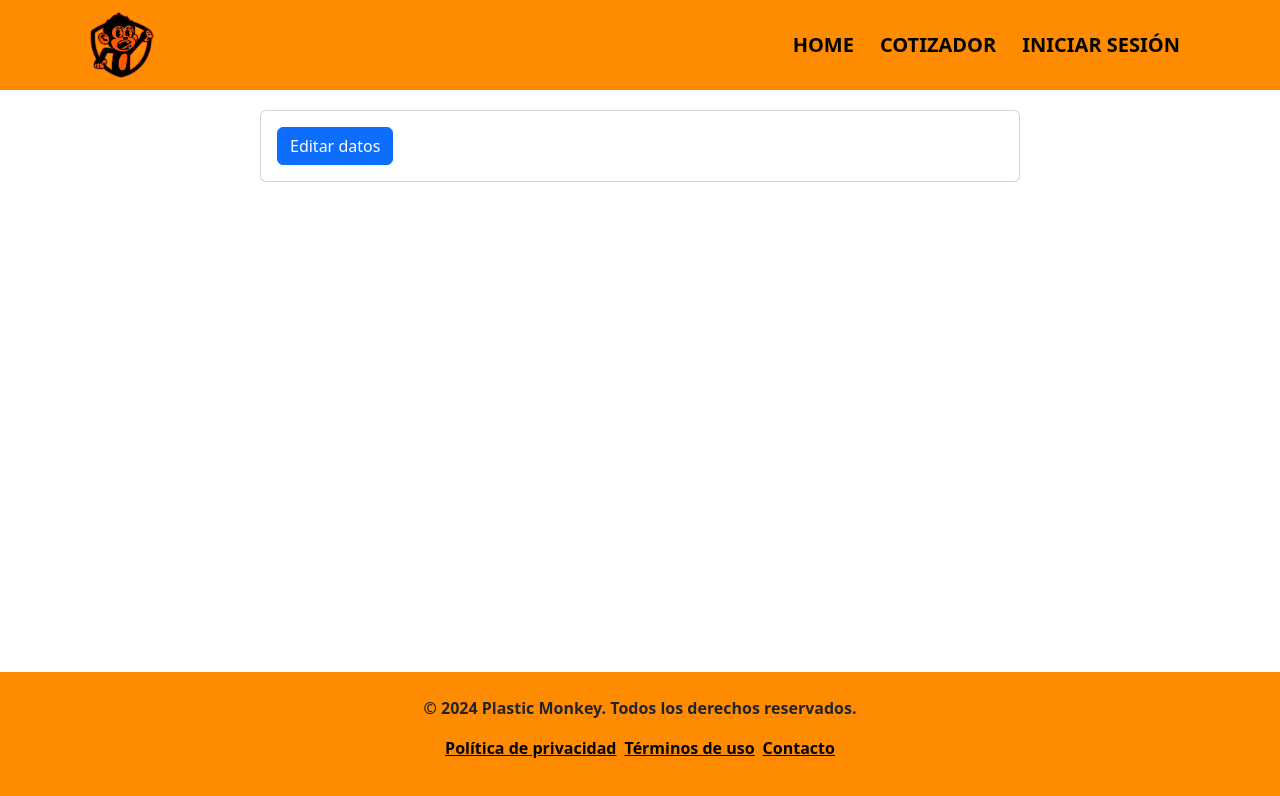
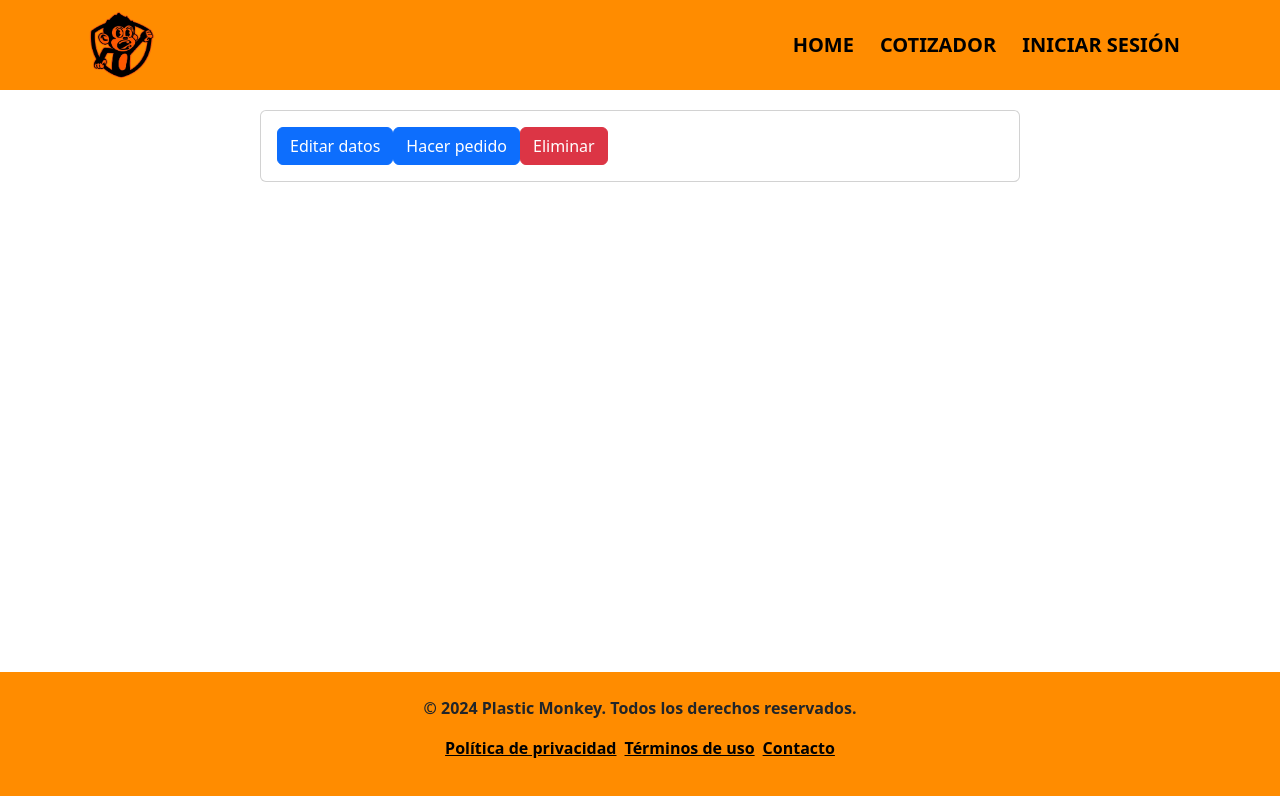
Before and after one commit to alejandrolee98/TP_PNT2, a Vue app: page /detalleProyecto/1 in a window 1280 px wide. Shown: the top 796 px of the page. Built offline with nearby package versions, Linux system fonts and the light colour scheme.

Commit message:
funciona

```diff
--- a/src/views/detalleProyecto.vue
+++ b/src/views/detalleProyecto.vue
@@ -17,6 +17,8 @@
           <h6>COSTO TOTAL: ${{ proyecto.costoTotal.toFixed(2) }}</h6>
         </div>
         <button class="btn btn-primary">Editar datos</button>
+        <button class="btn btn-primary" @click="hacerPedido">Hacer pedido</button>
+        <button class="btn btn-danger" @click="eliminarProyecto">Eliminar</button>
       </div>
     </div>
   </div>
@@ -25,12 +27,13 @@
 <script setup>
 import { onMounted, ref } from 'vue';
 import axios from 'axios';
-import { useRoute } from 'vue-router';
+import { useRoute, useRouter } from 'vue-router';
 import { useAuthStore } from '../stores';
 
 const authStore = useAuthStore();
 const route = useRoute();
 const proyecto = ref(null);
+const router = useRouter();
 
 // Obtener el proyecto usando el userId y proyectoId
 const fetchProyecto = async () => {
@@ -52,6 +55,49 @@ const fetchProyecto = async () => {
   }
 };
 
+// Realizar pedido
+const hacerPedido = async () => {
+  const userId = authStore.user.id;
+
+  if (!userId) {
+    console.error("User ID no está definido");
+    return;
+  }
+
+  try {
+    const response = await axios.post(
+      `https://67329d4e2a1b1a4ae1106784.mockapi.io/api/users/${userId}/proyecto/${proyectoId}`,
+      proyecto.value // Enviar los datos del proyecto actual
+    );
+    console.log('Proyecto comprado:', response.data);
+    alert('Proyecto comprado exitosamente');
+  } catch (error) {
+    console.error('Error al comprar el proyecto:', error);
+  }
+};
+
+// Eliminar
+const eliminarProyecto = async () => {
+  const userId = authStore.user.id;
+  const proyectoId = route.params.proyectoId;
+
+  if (!userId || !proyectoId) {
+    console.error('userId o proyectoId no definidos');
+    return;
+  }
+
+  try {
+    await axios.delete(
+      `https://67329d4e2a1b1a4ae1106784.mockapi.io/api/users/${userId}/proyecto/${proyectoId}`
+    );
+    alert('Proyecto eliminado');
+    router.push('/cotizador'); // Redirigir a la lista de proyectos después de eliminar
+  } catch (error) {
+    console.error('Error al eliminar el proyecto:', error);
+  }
+};
+
+
 onMounted(() => {
   fetchProyecto();
 });
```
